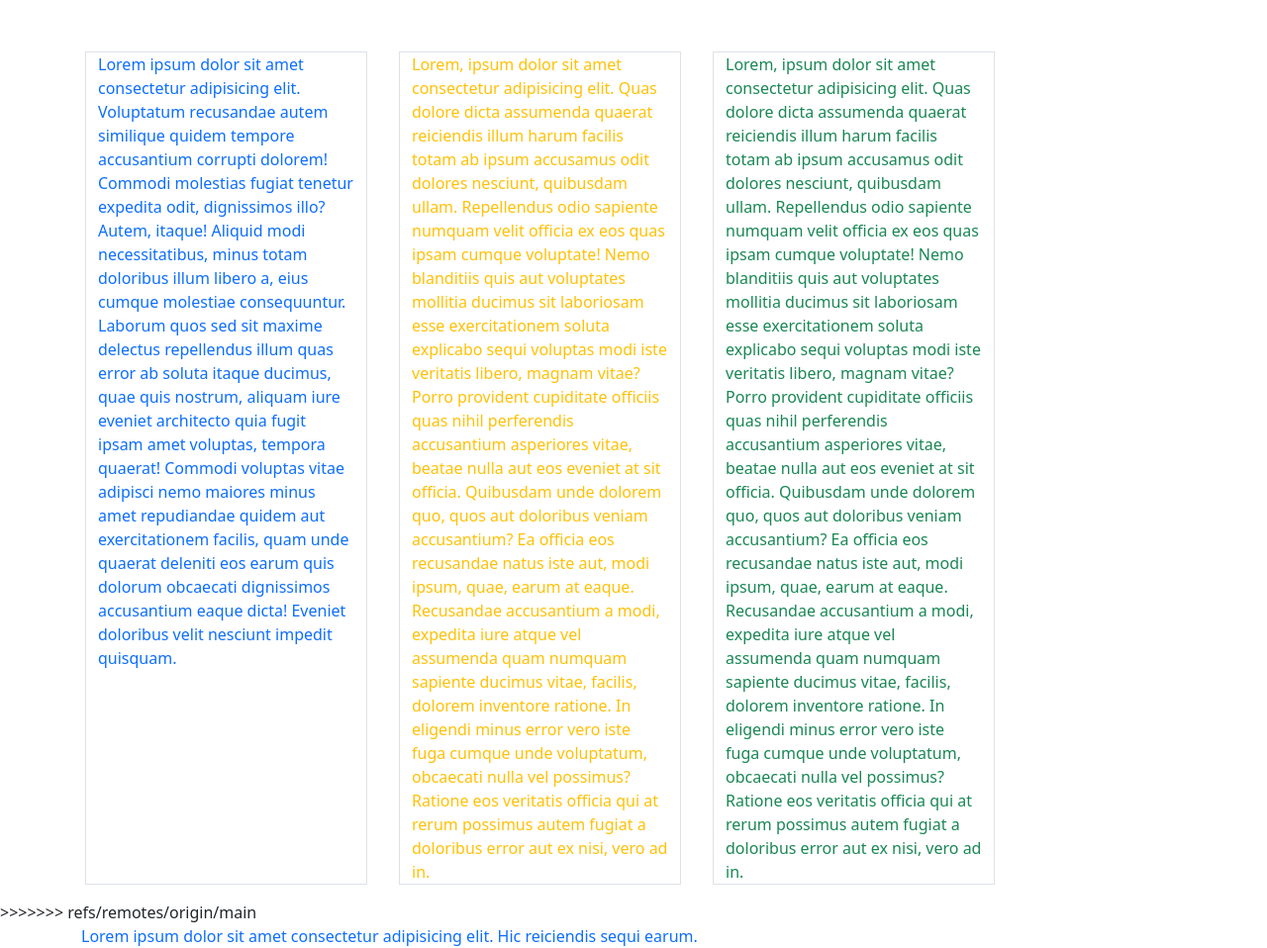
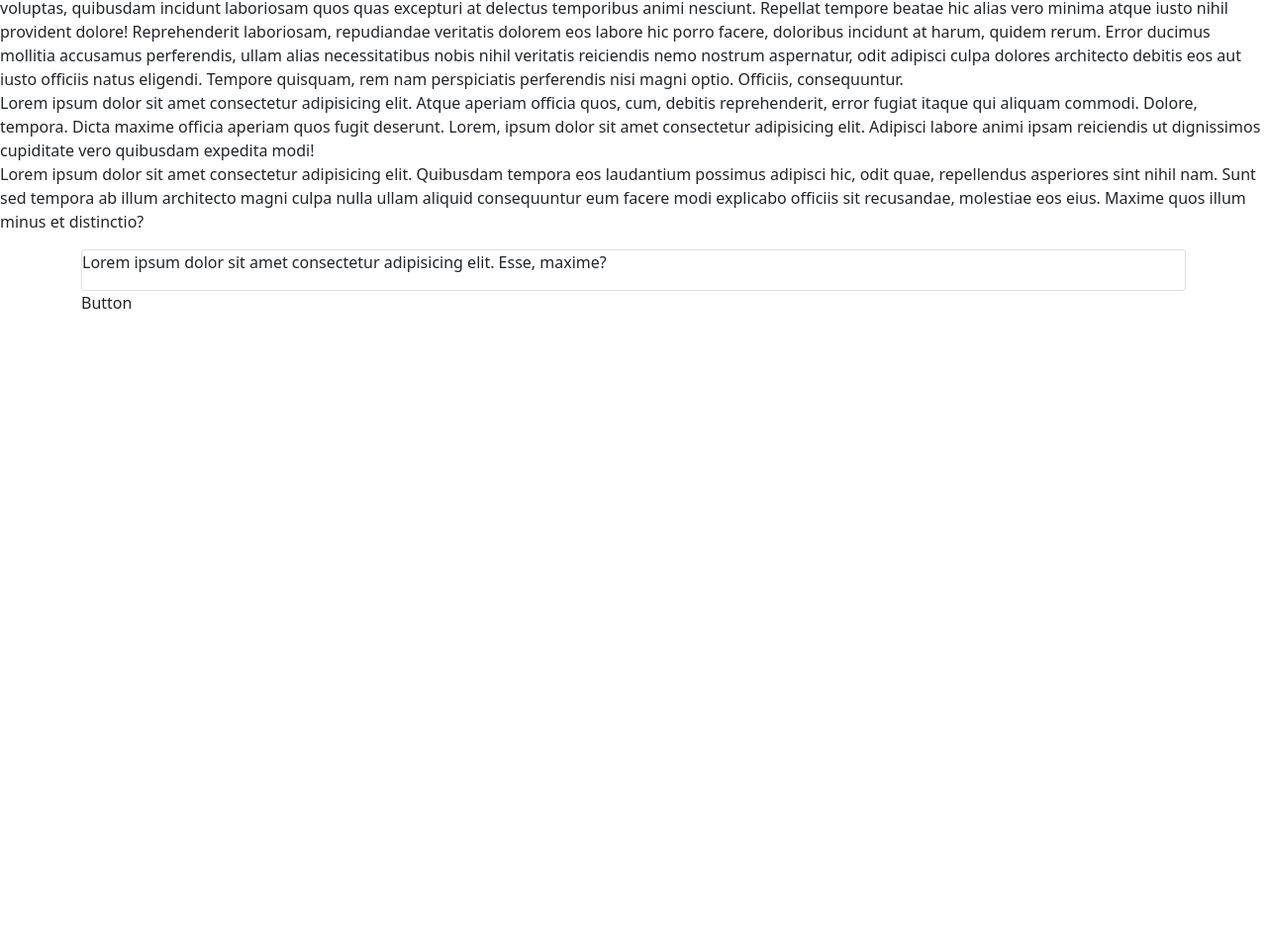
Before and after one commit to Ug0510/Website-Development-Projects, a plain HTML site: page Bootstrap/index.html in a window 1280 px wide. Shown: the part 84-1042 px from the top of the page at 99% size. After the commit the page ends 800 px from the top, so only its background shows below. Drawn offline with nearby package versions, Linux system fonts and the light colour scheme.

Commit message:
added new feature

```diff
--- a/Bootstrap/index.html
+++ b/Bootstrap/index.html
@@ -8,28 +8,25 @@
 </head>
 <body>
 
-<<<<<<< HEAD
-
-    <head>hi how are you </head>
-=======
-    <h1 class="mb-5 text-center">Simple 3 div Responsive Layout using Bootstrap 5</h1>
-    <div class="container">
-        <div class="row">
-            <div class="col-12 col-md-3 text-primary border m-3  " >Lorem ipsum dolor sit amet consectetur adipisicing elit. Voluptatum recusandae autem similique quidem tempore accusantium corrupti dolorem! Commodi molestias fugiat tenetur expedita odit, dignissimos illo? Autem, itaque! Aliquid modi necessitatibus, minus totam doloribus illum libero a, eius cumque molestiae consequuntur. Laborum quos sed sit maxime delectus repellendus illum quas error ab soluta itaque ducimus, quae quis nostrum, aliquam iure eveniet architecto quia fugit ipsam amet voluptas, tempora quaerat! Commodi voluptas vitae adipisci nemo maiores minus amet repudiandae quidem aut exercitationem facilis, quam unde quaerat deleniti eos earum quis dolorum obcaecati dignissimos accusantium eaque dicta! Eveniet doloribus velit nesciunt impedit quisquam.</div>
+    <h1>Simple 3 div Responsive Layout using Bootstrap 5</h1>
+    <div class="one">Lorem ipsum dolor sit amet consectetur adipisicing elit. Recusandae quod, sed nostrum a soluta voluptatem iusto veniam nulla repellendus rerum exercitationem non voluptas, quibusdam incidunt laboriosam quos quas excepturi at delectus temporibus animi nesciunt. Repellat tempore beatae hic alias vero minima atque iusto nihil provident dolore! Reprehenderit laboriosam, repudiandae veritatis dolorem eos labore hic porro facere, doloribus incidunt at harum, quidem rerum. Error ducimus mollitia accusamus perferendis, ullam alias necessitatibus nobis nihil veritatis reiciendis nemo nostrum aspernatur, odit adipisci culpa dolores architecto debitis eos aut iusto officiis natus eligendi. Tempore quisquam, rem nam perspiciatis perferendis nisi magni optio. Officiis, consequuntur.</div>
+    <div class="two">Lorem ipsum dolor sit amet consectetur adipisicing elit. Atque aperiam officia quos, cum, debitis reprehenderit, error fugiat itaque qui aliquam commodi. Dolore, tempora. Dicta maxime officia aperiam quos fugit deserunt. Lorem, ipsum dolor sit amet consectetur adipisicing elit. Adipisci labore animi ipsam reiciendis ut dignissimos cupiditate vero quibusdam expedita modi!</div>
+    <div class="three">Lorem ipsum dolor sit amet consectetur adipisicing elit. Quibusdam tempora eos laudantium possimus adipisci hic, odit quae, repellendus asperiores sint nihil nam. Sunt sed tempora ab illum architecto magni culpa nulla ullam aliquid consequuntur eum facere modi explicabo officiis sit recusandae, molestiae eos eius. Maxime quos illum minus et distinctio?</div>
 
 
-        <div class="col-12 col-sm-5 col-md-3 text-warning border m-3 ">Lorem, ipsum dolor sit amet consectetur adipisicing elit. Quas dolore dicta assumenda quaerat reiciendis illum harum facilis totam ab ipsum accusamus odit dolores nesciunt, quibusdam ullam. Repellendus odio sapiente numquam velit officia ex eos quas ipsam cumque voluptate! Nemo blanditiis quis aut voluptates mollitia ducimus sit laboriosam esse exercitationem soluta explicabo sequi voluptas modi iste veritatis libero, magnam vitae? Porro provident cupiditate officiis quas nihil perferendis accusantium asperiores vitae, beatae nulla aut eos eveniet at sit officia. Quibusdam unde dolorem quo, quos aut doloribus veniam accusantium? Ea officia eos recusandae natus iste aut, modi ipsum, quae, earum at eaque. Recusandae accusantium a modi, expedita iure atque vel assumenda quam numquam sapiente ducimus vitae, facilis, dolorem inventore ratione. In eligendi minus error vero iste fuga cumque unde voluptatum, obcaecati nulla vel possimus? Ratione eos veritatis officia qui at rerum possimus autem fugiat a doloribus error aut ex nisi, vero ad in.</div>
-        <div class="col-12 col-sm-5 col-md-3 text-success border m-3 ">Lorem, ipsum dolor sit amet consectetur adipisicing elit. Quas dolore dicta assumenda quaerat reiciendis illum harum facilis totam ab ipsum accusamus odit dolores nesciunt, quibusdam ullam. Repellendus odio sapiente numquam velit officia ex eos quas ipsam cumque voluptate! Nemo blanditiis quis aut voluptates mollitia ducimus sit laboriosam esse exercitationem soluta explicabo sequi voluptas modi iste veritatis libero, magnam vitae? Porro provident cupiditate officiis quas nihil perferendis accusantium asperiores vitae, beatae nulla aut eos eveniet at sit officia. Quibusdam unde dolorem quo, quos aut doloribus veniam accusantium? Ea officia eos recusandae natus iste aut, modi ipsum, quae, earum at eaque. Recusandae accusantium a modi, expedita iure atque vel assumenda quam numquam sapiente ducimus vitae, facilis, dolorem inventore ratione. In eligendi minus error vero iste fuga cumque unde voluptatum, obcaecati nulla vel possimus? Ratione eos veritatis officia qui at rerum possimus autem fugiat a doloribus error aut ex nisi, vero ad in.</div>
+    <div class="lorem10"></div>
+    <p>
+        <span><i></i><i></i></span>
+    </p>
+
+    <div class="container">
+        <div class="card">
+            Lorem ipsum dolor sit amet consectetur adipisicing elit. Esse, maxime?
+            <p class="text-danger"></p>
+        </div>
+        <div class="button">Button</div>
     </div>
-    </div>
->>>>>>> refs/remotes/origin/main
 
-
-    <div class="container bg-blue bg-green">
-        <div class="text-primary">
-            Lorem ipsum dolor sit amet consectetur adipisicing elit. Hic reiciendis sequi earum.
-        </div>
-    </div>
 
     <script src="https://cdn.jsdelivr.net/npm/bootstrap@5.0.2/dist/js/bootstrap.bundle.min.js" integrity="sha384-MrcW6ZMFYlzcLA8Nl+NtUVF0sA7MsXsP1UyJoMp4YLEuNSfAP+JcXn/tWtIaxVXM" crossorigin="anonymous"></script>
 </body>
```
